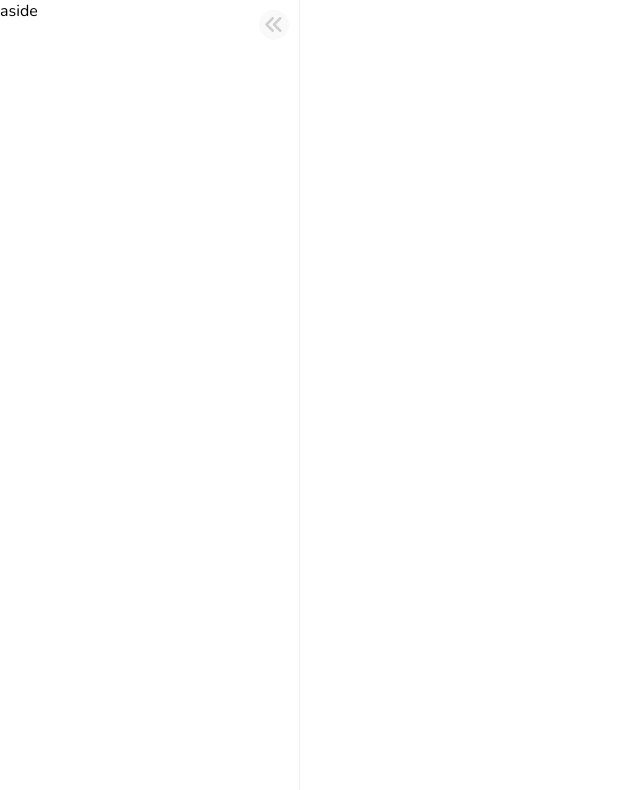
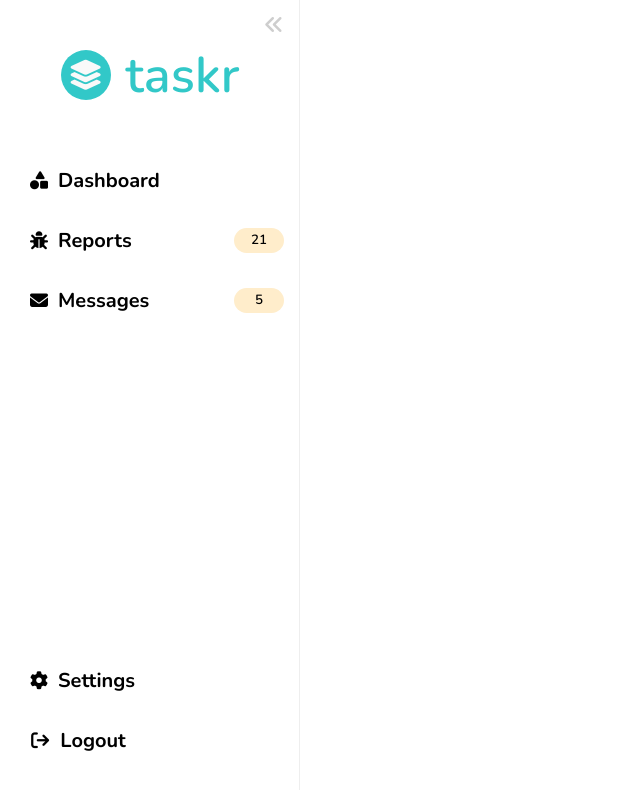
Before and after one commit to Web-Dev-Dan/Taskr---Bug-Tracking-Application, a React (Create React App) app: page / in a window 1280 px wide. Shown: the top 790 px of the page, without its empty margins (0-640 px from the left). Built offline with nearby package versions, Linux system fonts and the light colour scheme.

Commit message:
Made collapsable Aside, FixedButton component and NotifyButton component

```diff
--- a/src/App.js
+++ b/src/App.js
@@ -10,7 +10,6 @@
   // Toggle Aside
   function toggleAside() {
     setAsideIsOpen(!asideIsOpen);
-    console.log(asideIsOpen)
   }
   // Open Aside
   function openAside() {
@@ -26,7 +25,9 @@
             iconClass={`aside-container__button ${asideIsOpen ? 'fa-solid fa-angles-left' : 'fa-solid fa-angles-right'}`}
             handleClick={() => toggleAside()}
           />
-          <Aside />
+          <Aside
+            asideIsOpen={asideIsOpen}
+          />
         </div>
         <div className="main-container">
         </div>
--- a/src/components/aside/Aside.css
+++ b/src/components/aside/Aside.css
@@ -1,5 +1,26 @@
+/* ASIDE */
 .aside {
     width: 100%;
+    overflow: hidden;
 }
 
-.aside__logo-container {}
+/* Aside Button Container */
+.aside__button-container {
+    width: 100%;
+    height: calc(100vh - 150px);
+    padding-bottom: 50px;
+    display: flex;
+    flex-direction: column;
+    justify-content: space-between;
+}
+
+.aside__button-container--top {
+    /* background-color: red; */
+    height: 100px;
+    margin-bottom: 50px;
+}
+
+.aside__button-container--bottom {
+    /* background-color: blue; */
+    height: 100px;
+}
--- a/src/components/aside/Aside.js
+++ b/src/components/aside/Aside.js
@@ -1,11 +1,49 @@
 
 import './Aside.css';
+import Logo from './Logo';
+import FixedButton from '../../reusable/buttons/FixedButton/FixedButton';
+import NotifyButton from '../../reusable/buttons/NotifyButton/NotifyButton';
 
-function Aside() {
+function Aside({ asideIsOpen }) {
     return (
         <div className="aside">
-            <div className="aside__logo-container">
-                aside
+            {/* Logo */}
+            <Logo
+                asideIsShown={asideIsOpen}
+            />
+            {/* Button Container */}
+            <div className="aside__button-container">
+                <div className="aside__button-container--top">
+                    <FixedButton
+                        icon="fa-solid fa-shapes"
+                        title="Dashboard"
+                        textIsShown={asideIsOpen}
+                    />
+                    <NotifyButton
+                        icon="fa-solid fa-bug"
+                        title="Reports"
+                        notificationCount={21}
+                        textIsShown={asideIsOpen}
+                    />
+                    <NotifyButton
+                        icon="fa-solid fa-envelope"
+                        title="Messages"
+                        notificationCount={5}
+                        textIsShown={asideIsOpen}
+                    />
+                </div>
+                <div className="aside__button-container--bottom">
+                    <FixedButton
+                        icon="fa-solid fa-gear"
+                        title="Settings"
+                        textIsShown={asideIsOpen}
+                    />
+                    <FixedButton
+                        icon="fa-solid fa-arrow-right-from-bracket"
+                        title="Logout"
+                        textIsShown={asideIsOpen}
+                    />
+                </div>
             </div>
         </div >
     )
--- /dev/null
+++ b/src/components/aside/Logo.css
@@ -0,0 +1,36 @@
+/* Aside Logo Container */
+.aside__logo {
+    width: 300px;
+    height: 150px;
+    display: flex;
+    justify-content: center;
+    align-items: center;
+    overflow: hidden;
+    transition: .2s;
+}
+
+.aside-container-disabled .aside__logo {
+    width: 100px;
+}
+
+.logo-container__logo {
+    background-color: var(--color-primary);
+    width: 50px;
+    height: 50px;
+    border-radius: 50%;
+    display: flex;
+    justify-content: center;
+    align-items: center;
+}
+
+.logo-container__logo i {
+    color: var(--color-light);
+    font-size: 30px;
+}
+
+.logo-container__text {
+    color: var(--color-primary);
+    font-size: 50px;
+    font-weight: 600;
+    margin-left: 15px;
+}
--- /dev/null
+++ b/src/components/aside/Logo.js
@@ -0,0 +1,32 @@
+
+import './Logo.css';
+
+function Logo({ asideIsShown }) {
+    return (
+        <div className="aside__logo">
+            {/* Logo Icon */}
+            <div className="logo-container__logo">
+                <i className="fa-solid fa-layer-group"></i>
+            </div>
+            {/* Logo Text */}
+            {asideIsShown && <p className="logo-container__text">taskr</p>}
+        </div>
+    )
+}
+
+export default Logo;
+
+
+
+
+
+{/* <div className="aside__logo">
+<div className="logo-container">
+    <div className="logo-container__logo">
+        <i className="fa-solid fa-layer-group"></i>
+    </div>
+</div>
+<div className="text-container">
+    <p className="text-container__text">taskr</p>
+</div>
+</div> */}
--- a/src/index.css
+++ b/src/index.css
@@ -3,6 +3,7 @@
     /* Fonts */
     --font-primary: 'Nunito', sans-serif;
     /* Colours */
+    --color-dropdown-hover: rgb(245, 245, 245);
     --color-light: #f9f9f9;
     --color-dark: #333333;
     --color-gray: #eeeeee;
@@ -27,13 +28,20 @@
 
 html,
 body {
+    font-size: 62.5%;
     font-family: var(--font-primary);
 }
 
 
 /* Universal Buttons */
-button:hover {
+button {
+    font-family: var(--font-primary);
     cursor: pointer;
+}
+
+input,
+::placeholder {
+    font-family: var(--font-primary);
 }
 
 .btn-transparent {
--- /dev/null
+++ b/src/reusable/buttons/FixedButton/FixedButton.css
@@ -0,0 +1,31 @@
+.fixed-btn {
+    width: 100%;
+    height: 60px;
+    padding: 0 15px 0 20px;
+    border-left: 10px solid transparent;
+    display: flex;
+    justify-content: flex-start;
+    align-items: center;
+}
+
+.fixed-btn:hover {
+    cursor: pointer;
+    background-color: var(--color-dropdown-hover);
+    border-left: 10px solid var(--color-dark);
+}
+
+.fixed-btn i {
+    font-size: 1.8rem;
+    margin-right: 10px;
+    transition: .2s;
+}
+
+.aside-container-disabled .fixed-btn i {
+    font-size: 2.6rem;
+    margin-right: 0;
+    margin-left: 5px;
+}
+
+.fixed-btn__title {
+    font-size: 2rem;
+}
--- /dev/null
+++ b/src/reusable/buttons/FixedButton/FixedButton.js
@@ -0,0 +1,17 @@
+
+import './FixedButton.css';
+
+function FixedButton({ icon, title, textIsShown }) {
+    function buttonClicked() {
+        console.log(`${title} clicked!`);
+    }
+
+    return (
+        <button onClick={() => buttonClicked()} className="fixed-btn btn-transparent">
+            <i className={icon}></i>
+            {textIsShown && <h3 className="fixed-btn__title">{title}</h3>}
+        </button>
+    )
+}
+
+export default FixedButton;
--- /dev/null
+++ b/src/reusable/buttons/NotifyButton/NotifyButton.css
@@ -0,0 +1,47 @@
+.notify-btn {
+    width: 100%;
+    height: 60px;
+    padding: 0 15px 0 20px;
+    border-left: 10px solid transparent;
+    display: flex;
+    justify-content: flex-start;
+    align-items: center;
+}
+
+.notify-btn:hover {
+    cursor: pointer;
+    background-color: var(--color-dropdown-hover);
+    border-left: 10px solid var(--color-dark);
+}
+
+.notify-btn i {
+    font-size: 1.8rem;
+    margin-right: 10px;
+    transition: .2s;
+}
+
+.aside-container-disabled .notify-btn i {
+    font-size: 2.6rem;
+    margin-right: 0;
+    margin-left: 5px;
+}
+
+.notify-btn__title {
+    font-size: 2rem;
+}
+
+.notify-btn__notification-bubble {
+    background-color: var(--color-orange);
+    font-weight: 600;
+    margin-left: auto;
+    width: 50px;
+    height: 25px;
+    display: flex;
+    justify-content: center;
+    align-items: center;
+    border-radius: 20px;
+}
+
+.notify-btn:hover .notify-btn__notification-bubble {
+    background-color: var(--color-gray-dark);
+}
--- /dev/null
+++ b/src/reusable/buttons/NotifyButton/NotifyButton.js
@@ -0,0 +1,18 @@
+
+import './NotifyButton.css';
+
+function NotifyButton({ icon, title, notificationCount, textIsShown }) {
+    function buttonClicked() {
+        console.log(`${title} clicked! (${notificationCount})`);
+    }
+
+    return (
+        <button onClick={() => buttonClicked()} className="notify-btn btn-transparent">
+            <i className={icon}></i>
+            {textIsShown && <h3 className="notify-btn__title">{title}</h3>}
+            {textIsShown && <div className="notify-btn__notification-bubble">{notificationCount}</div>}
+        </button>
+    )
+}
+
+export default NotifyButton;
```
